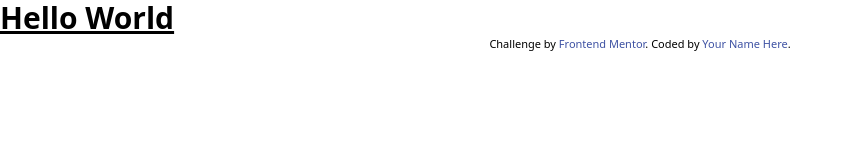
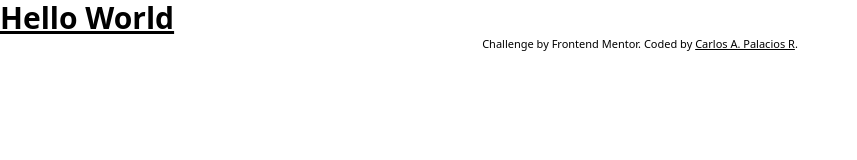
Before and after one commit to CarlosArgelio/challenge-Intro-section-with-dropdown-navigation, a React (Vite) app: page / in a window 1280 px wide. Shown: the top 160 px of the page, without its empty margins (0-857 px from the left). Built offline with nearby package versions, Linux system fonts and the light colour scheme; the HTML template or start-up script is replaced by a standard one.

Commit message:
feat: add attribution

```diff
--- a/index.html
+++ b/index.html
@@ -4,7 +4,7 @@
     <meta charset="UTF-8" />
     <link rel="icon" type="image/svg+xml" href="/vite.svg" />
     <meta name="viewport" content="width=device-width, initial-scale=1.0" />
-    <title>VIntro Section With Dropdown Navigation</title>
+    <title>Intro Section With Dropdown Navigation</title>
   </head>
   <body>
     <div id="root"></div>
--- a/src/App.tsx
+++ b/src/App.tsx
@@ -1,3 +1,5 @@
+import { Attribution } from "./Components";
+
 function App() {
   return (
     <>
@@ -18,13 +20,7 @@ function App() {
 
       {/* Learn more */}
 
-      <div className="attribution">
-        Challenge by{" "}
-        <a href="https://www.frontendmentor.io?ref=challenge" target="_blank">
-          Frontend Mentor
-        </a>
-        . Coded by <a href="#">Your Name Here</a>.
-      </div>
+      <Attribution />
     </>
   );
 }
--- /dev/null
+++ b/src/Components/Attribution/Attribution.tsx
@@ -0,0 +1,23 @@
+export const Attribution = () => {
+  return (
+    <div className="text-[11px] text-center">
+      Challenge by{" "}
+      <a
+        className="text-[hsl(228, 45%, 44%)]"
+        href="https://www.frontendmentor.io?ref=challenge"
+        target="_blank"
+      >
+        Frontend Mentor
+      </a>
+      . Coded by{" "}
+      <a
+        className="text-[hsl(228, 45%, 44%)] underline"
+        href="https://www.linkedin.com/in/palaciosrcarlosa/"
+        target="_blank"
+      >
+        Carlos A. Palacios R
+      </a>
+      .
+    </div>
+  );
+};
--- /dev/null
+++ b/src/Components/Attribution/index.ts
@@ -0,0 +1 @@
+export { Attribution } from "./Attribution";
--- /dev/null
+++ b/src/Components/index.ts
@@ -0,0 +1 @@
+export { Attribution } from "./Attribution";
--- a/src/index.css
+++ b/src/index.css
@@ -1,6 +1,3 @@
 @tailwind base;
 @tailwind components;
 @tailwind utilities;
-
-.attribution { font-size: 11px; text-align: center; }
-.attribution a { color: hsl(228, 45%, 44%); }
```
